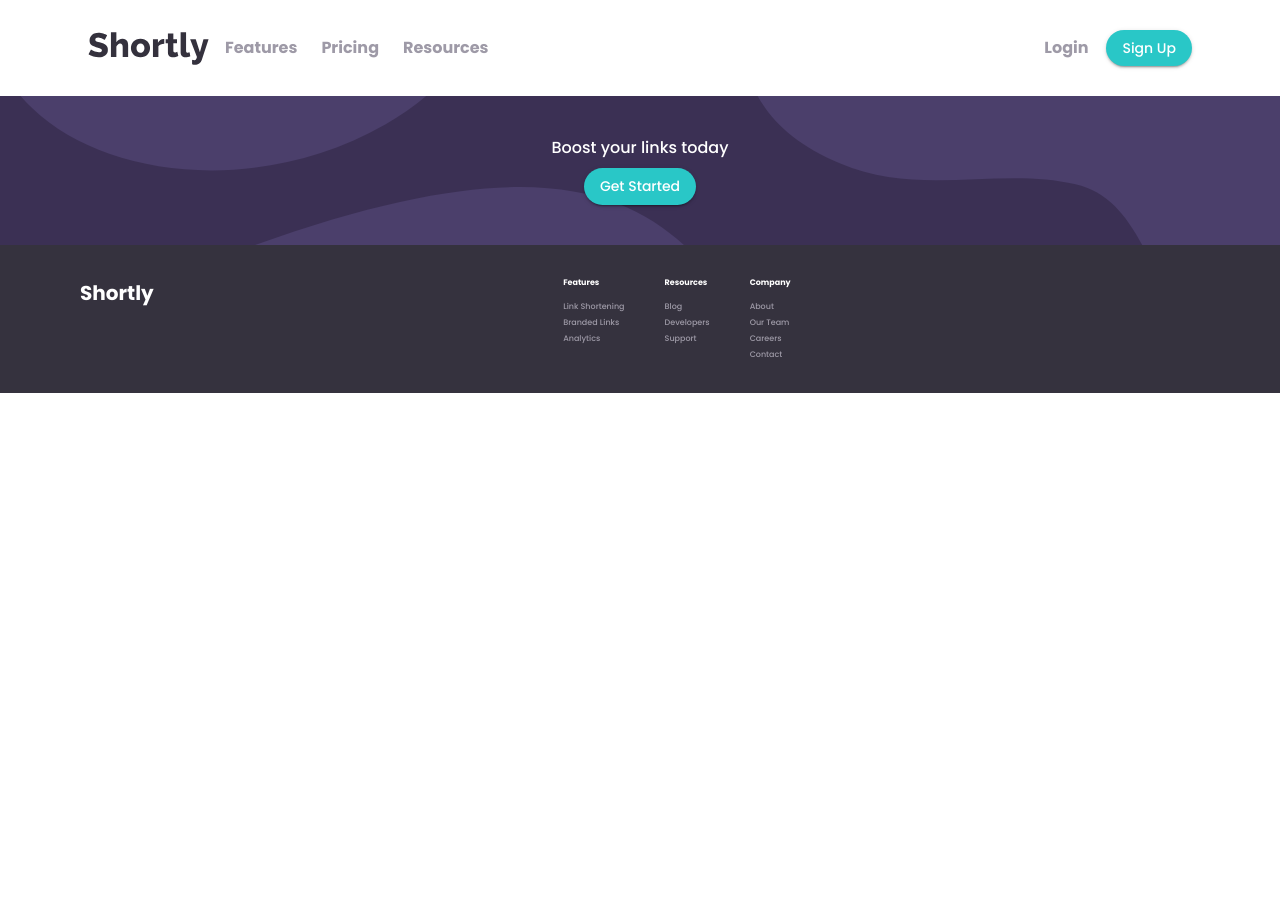
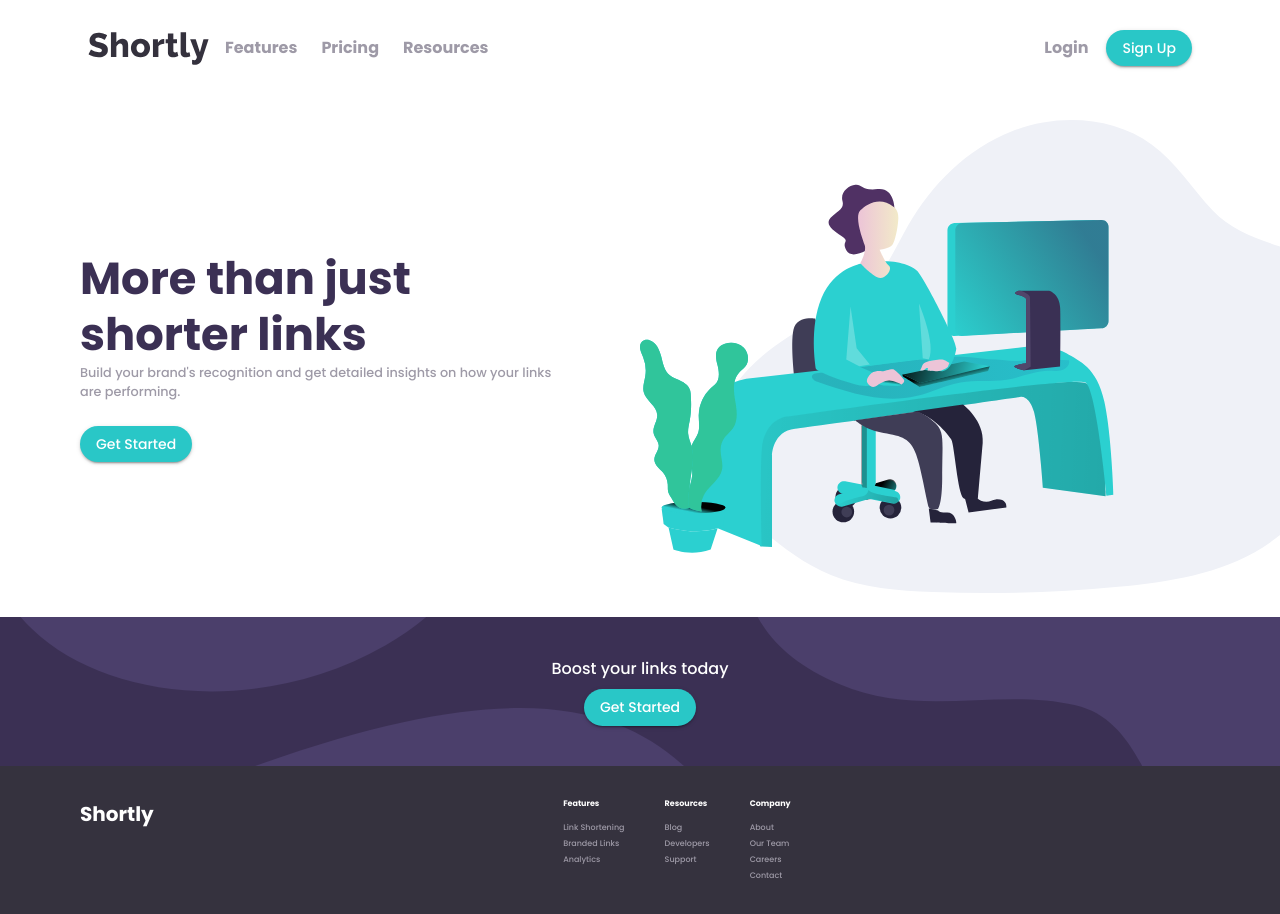
Before and after one commit to CaptainViridian/shortly, a Next.js app in the folder shortly/: page / in a window 1280 px wide. Before the commit the page ends 800 px from the top, so only its background shows below. Built offline with nearby package versions, Linux system fonts and the light colour scheme.

Commit message:
create Hero

```diff
--- a/shortly/components/CTAButton.tsx
+++ b/shortly/components/CTAButton.tsx
@@ -6,7 +6,7 @@ const useStyles = makeStyles((theme) => ({
     button: {
         color: theme.palette.common.white,
         borderRadius: theme.spacing(3),
-        width: ({fullWidth}: { fullWidth?: boolean }) => fullWidth ? '100%' : 'auto'
+        width: ({fullWidth}: { fullWidth?: boolean }) => fullWidth ? '100%' : 'auto',
     }
 }));
 
--- /dev/null
+++ b/shortly/components/Hero.tsx
@@ -0,0 +1,85 @@
+import {makeStyles, Theme} from "@material-ui/core/styles";
+import {ReactElement} from "react";
+
+import ImageWorking from '../assets/illustration-working.svg';
+import {Container, Typography, useMediaQuery} from "@material-ui/core";
+import CTAButton from "./CTAButton";
+
+const useStyles = makeStyles((theme) => ({
+    hero: {
+        display: "flex",
+        flexDirection: 'column-reverse',
+        alignItems: 'center',
+        gap: theme.spacing(2),
+        paddingTop: theme.spacing(3),
+        paddingBottom: theme.spacing(3),
+        [theme.breakpoints.up('sm')]: {
+            padding: theme.spacing(3, 0, 3, 10),
+            flexDirection: 'row',
+            gap: theme.spacing(0),
+        }
+    },
+    left: {
+        display: "flex",
+        flexDirection: "column",
+        alignItems: "center",
+        gap: theme.spacing(3),
+        [theme.breakpoints.up('sm')]: {
+            justifyContent: "space-between",
+            alignItems: "baseline",
+        }
+    },
+    text: {
+        fontSize: '0.8rem',
+    },
+    leftTextContent: {
+        [theme.breakpoints.down('sm')]: {
+            display: 'flex',
+            flexDirection: 'column',
+            gap: theme.spacing(2),
+            textAlign: 'center',
+        }
+    },
+    title: {
+        fontWeight: "bold",
+        fontSize: '2rem',
+        lineHeight: '2rem',
+        [theme.breakpoints.up('sm')]: {
+            lineHeight: '3.5rem',
+            fontSize: '2.8rem'
+        },
+    },
+    picture: {
+        width: '120%',
+        position: "relative",
+        right: -theme.spacing(4),
+        [theme.breakpoints.up('sm')]: {
+            right: -theme.spacing(10),
+            width: '60%',
+        },
+    }
+}));
+
+function Hero(): ReactElement {
+    const classes = useStyles();
+    const largeScreen = useMediaQuery((theme: Theme) => theme.breakpoints.up('sm'));
+
+    return (
+        <Container className={classes.hero} maxWidth="lg">
+            <div className={classes.left}>
+                <div className={classes.leftTextContent}>
+                    <Typography className={classes.title} color="textPrimary">
+                        More than just shorter links
+                    </Typography>
+                    <Typography className={classes.text} color="textSecondary">
+                        Build your brand's recognition and get detailed insights on how your links are performing.
+                    </Typography>
+                </div>
+                <CTAButton text="Get Started"/>
+            </div>
+            <img src={ImageWorking.src} className={classes.picture}/>
+        </Container>
+    )
+}
+
+export default Hero;
--- a/shortly/components/index.tsx
+++ b/shortly/components/index.tsx
@@ -1,3 +1,4 @@
 export { default as Header } from './Header';
 export { default as Footer } from './Footer';
 export { default as CallToAction } from './CallToAction';
+export { default as Hero } from './Hero';
--- a/shortly/pages/index.tsx
+++ b/shortly/pages/index.tsx
@@ -1,7 +1,7 @@
 import type { NextPage } from 'next';
 import Head from "next/head";
 
-import {Header, Footer, CallToAction} from '../components'
+import {Header, Footer, CallToAction, Hero} from '../components'
 
 const Home: NextPage = () => {
     return (
@@ -13,9 +13,7 @@ const Home: NextPage = () => {
             </Head>
             <div id="home">
                 <Header />
-                <main>
-
-                </main>
+                <Hero />
                 <CallToAction />
                 <Footer />
             </div>
```
